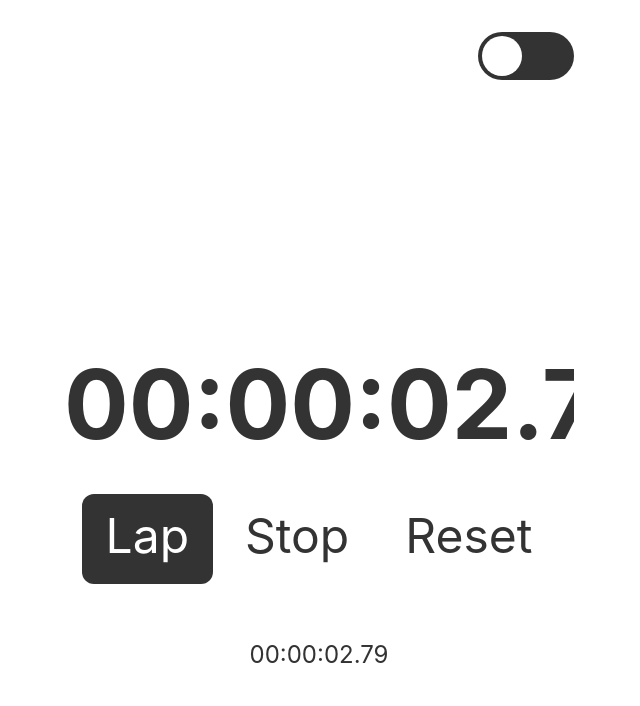
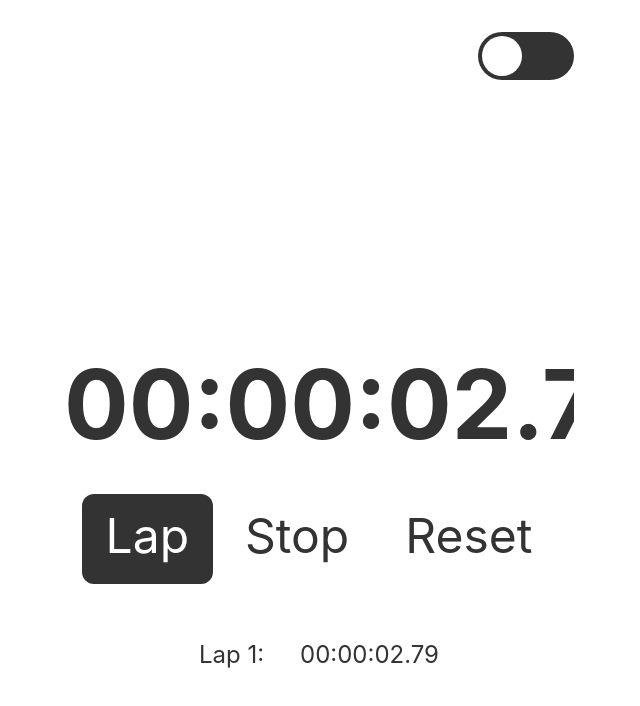
Before and after one commit to Android789515/react-clock, a React (Create React App) app: page / in a window 1280 px wide. Both pictures are taken after a click on the button "Start". Shown: the top 706 px of the page, without its empty margins (321-961 px from the left). Built offline with nearby package versions, Linux system fonts and the light colour scheme.

Commit message:
Added some basic styles to the laps.
Created a CSS counter for each lap.

Applied a flex display to each lap and spaced the lap count from the lap time.

Gave each lap a specified width of 10em.

```diff
--- a/src/components/laps/Laps.module.scss
+++ b/src/components/laps/Laps.module.scss
@@ -12,4 +12,6 @@
   width: 100%;
 
   margin-top: 1em;
+
+  counter-reset: lap;
 }
--- a/src/components/laps/lap/Lap.module.scss
+++ b/src/components/laps/lap/Lap.module.scss
@@ -1,3 +1,12 @@
+.lap::before {
+  counter-increment: lap;
+
+  content: 'Lap ' counter(lap) ':';
+}
+
 .lap {
+  display: flex;
+  justify-content: space-between;
 
+  width: 10em;
 }
```
